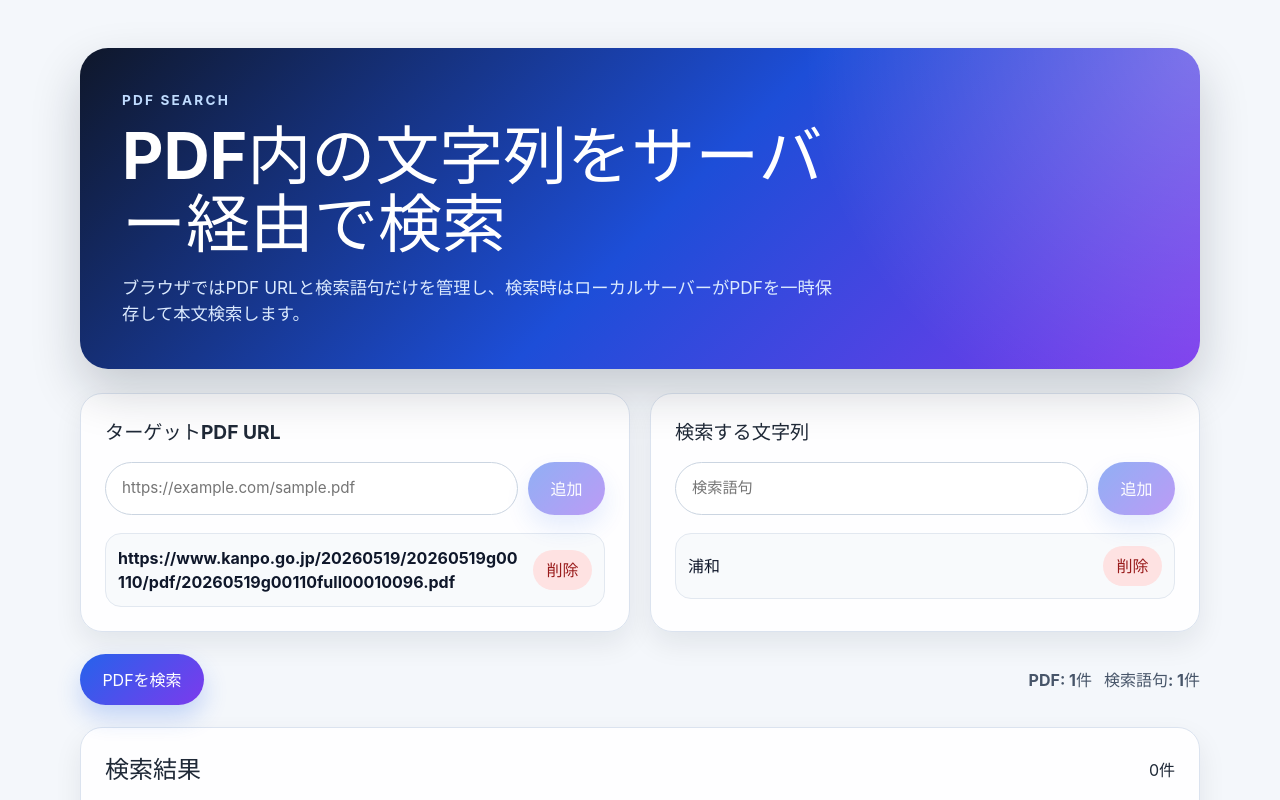
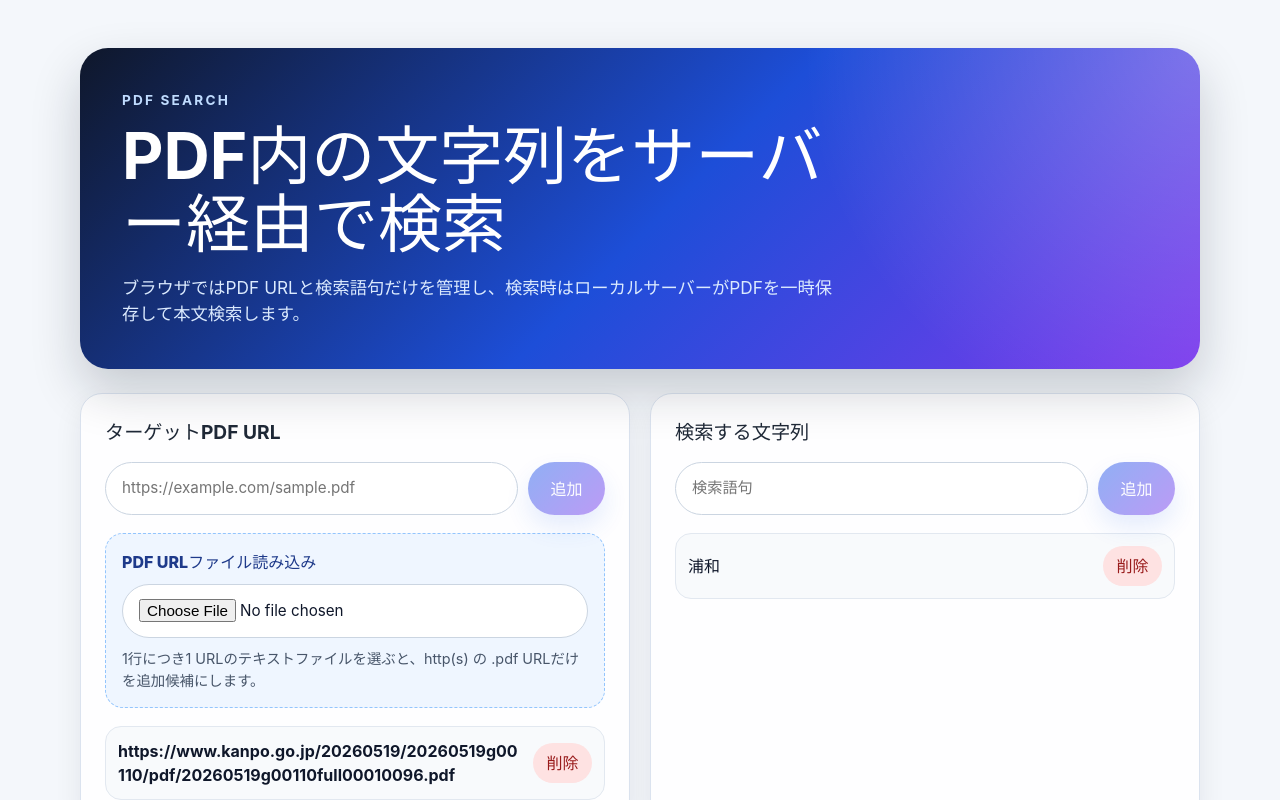
Before and after one commit to cieloazul310/pdf-search, a React (Vite) app: page / in a window 1280 px wide. Shown: the top 800 px of the page. Built offline with nearby package versions, Linux system fonts and the light colour scheme.

Commit message:
Add PDF URL validation and import preview

```diff
--- a/src/App.tsx
+++ b/src/App.tsx
@@ -1,5 +1,5 @@
+import type { ChangeEvent, FormEvent, ReactNode } from "react";
 import { useEffect, useMemo, useState } from "react";
-import type { FormEvent } from "react";
 import type { ApiErrorResponse, PdfSearchResponse, PdfSearchResult } from "../server/types";
 
 const PDF_URLS_STORAGE_KEY = "pdf-search:pdf-urls";
@@ -11,6 +11,11 @@ const DEFAULT_SEARCH_TERMS = ["浦和"];
 
 type SearchStatus = "idle" | "loading" | "done" | "error";
 
+type PdfUrlImportPreview = {
+  validItems: string[];
+  invalidItems: string[];
+};
+
 type ListInputProps = {
   title: string;
   placeholder: string;
@@ -20,7 +25,37 @@ type ListInputProps = {
   onValueChange: (value: string) => void;
   onAdd: () => void;
   onRemove: (index: number) => void;
+  children?: ReactNode;
 };
+
+export function isValidPdfUrl(value: string): boolean {
+  try {
+    const url = new URL(value.trim());
+    const hasAllowedProtocol = url.protocol === "http:" || url.protocol === "https:";
+    // URL.pathname excludes query strings, so .pdf URLs with 官報-style query parameters stay valid.
+    const hasPdfPath = url.pathname.toLowerCase().endsWith(".pdf");
+
+    return hasAllowedProtocol && hasPdfPath;
+  } catch {
+    return false;
+  }
+}
+
+export function normalizeList(items: string[]): string[] {
+  return items.map((item) => item.trim()).filter((item) => item !== "");
+}
+
+export function mergeUniqueItems(currentItems: string[], importedItems: string[]): string[] {
+  const mergedItems: string[] = [];
+
+  for (const item of [...normalizeList(currentItems), ...normalizeList(importedItems)]) {
+    if (!mergedItems.includes(item)) {
+      mergedItems.push(item);
+    }
+  }
+
+  return mergedItems;
+}
 
 function loadSavedList(storageKey: string, fallback: string[]): string[] {
   const rawValue = window.localStorage.getItem(storageKey);
@@ -33,15 +68,10 @@ function loadSavedList(storageKey: string, fallback: string[]): string[] {
     const parsed = JSON.parse(rawValue) as unknown;
 
     if (Array.isArray(parsed)) {
-      return parsed.filter(
-        (item): item is string => typeof item === "string" && item.trim() !== "",
-      );
+      return normalizeList(parsed.filter((item): item is string => typeof item === "string"));
     }
   } catch {
-    return rawValue
-      .split("\n")
-      .map((item) => item.trim())
-      .filter(Boolean);
+    return normalizeList(rawValue.split("\n"));
   }
 
   return fallback;
@@ -56,6 +86,7 @@ function ListInput({
   onValueChange,
   onAdd,
   onRemove,
+  children,
 }: ListInputProps) {
   function handleSubmit(event: FormEvent<HTMLFormElement>) {
     event.preventDefault();
@@ -78,6 +109,8 @@ function ListInput({
       </form>
 
       {items.length === 0 ? <p className="empty-message">{emptyMessage}</p> : null}
+
+      {children}
 
       <ul className="item-list">
         {items.map((item, index) => (
@@ -105,6 +138,8 @@ export default function App() {
   const [results, setResults] = useState<PdfSearchResult[]>([]);
   const [status, setStatus] = useState<SearchStatus>("idle");
   const [errorMessage, setErrorMessage] = useState<string | null>(null);
+  const [pdfUrlErrorMessage, setPdfUrlErrorMessage] = useState<string | null>(null);
+  const [pdfUrlImportPreview, setPdfUrlImportPreview] = useState<PdfUrlImportPreview | null>(null);
 
   const canSearch = useMemo(
     () => pdfUrls.length > 0 && searchTerms.length > 0 && status !== "loading",
@@ -122,13 +157,51 @@ export default function App() {
   function addPdfUrl() {
     const nextValue = pdfUrlInput.trim();
 
-    if (!nextValue || pdfUrls.includes(nextValue)) {
+    if (!nextValue) {
+      setPdfUrlErrorMessage(null);
       setPdfUrlInput("");
       return;
     }
 
-    setPdfUrls((currentItems) => [...currentItems, nextValue]);
+    if (!isValidPdfUrl(nextValue)) {
+      setPdfUrlErrorMessage("http(s) の .pdf URLのみ追加できます。");
+      return;
+    }
+
+    setPdfUrlErrorMessage(null);
+
+    if (pdfUrls.includes(nextValue)) {
+      setPdfUrlInput("");
+      return;
+    }
+
+    setPdfUrls((currentItems) => mergeUniqueItems(currentItems, [nextValue]));
     setPdfUrlInput("");
+  }
+
+  async function importPdfUrlFile(event: ChangeEvent<HTMLInputElement>) {
+    const file = event.target.files?.[0];
+
+    if (!file) {
+      return;
+    }
+
+    const importedItems = normalizeList((await file.text()).split(/\r?\n/));
+    const validItems = importedItems.filter(isValidPdfUrl);
+    const invalidItems = importedItems.filter((item) => !isValidPdfUrl(item));
+
+    setPdfUrlImportPreview({ validItems, invalidItems });
+    event.target.value = "";
+  }
+
+  function applyPdfUrlImport() {
+    if (!pdfUrlImportPreview) {
+      return;
+    }
+
+    setPdfUrls((currentItems) => mergeUniqueItems(currentItems, pdfUrlImportPreview.validItems));
+    setPdfUrlImportPreview(null);
+    setPdfUrlErrorMessage(null);
   }
 
   function addSearchTerm() {
@@ -180,23 +253,83 @@ export default function App() {
         <p className="eyebrow">PDF Search</p>
         <h1>PDF内の文字列をサーバー経由で検索</h1>
         <p className="description">
-          ブラウザではPDF URLと検索語句だけを管理し、検索時はローカルサーバーがPDFを一時保存して本文検索します。
+          ブラウザではPDF
+          URLと検索語句だけを管理し、検索時はローカルサーバーがPDFを一時保存して本文検索します。
         </p>
       </section>
 
-      <div className="input-grid" aria-label="検索条件">
+      <section className="input-grid" aria-label="検索条件">
         <ListInput
           title="ターゲットPDF URL"
           placeholder="https://example.com/sample.pdf"
           emptyMessage="検索対象のPDF URLを追加してください。"
           items={pdfUrls}
           value={pdfUrlInput}
-          onValueChange={setPdfUrlInput}
+          onValueChange={(value) => {
+            setPdfUrlInput(value);
+            setPdfUrlErrorMessage(null);
+          }}
           onAdd={addPdfUrl}
           onRemove={(index) =>
             setPdfUrls((currentItems) => currentItems.filter((_, i) => i !== index))
           }
-        />
+        >
+          {pdfUrlErrorMessage ? <p className="validation-message">{pdfUrlErrorMessage}</p> : null}
+
+          <div className="import-box">
+            <label className="file-import-label" htmlFor="pdf-url-file">
+              PDF URLファイル読み込み
+            </label>
+            <input
+              id="pdf-url-file"
+              type="file"
+              accept=".txt,text/plain"
+              onChange={importPdfUrlFile}
+            />
+            <p className="import-hint">
+              1行につき1 URLのテキストファイルを選ぶと、http(s) の .pdf URLだけを追加候補にします。
+            </p>
+
+            {pdfUrlImportPreview ? (
+              <div className="import-preview" aria-live="polite">
+                <div className="import-preview-header">
+                  <strong>読み込みプレビュー</strong>
+                  <span>
+                    有効 {pdfUrlImportPreview.validItems.length}件 / 追加不可{" "}
+                    {pdfUrlImportPreview.invalidItems.length}件
+                  </span>
+                </div>
+                <div className="import-actions">
+                  <button
+                    type="button"
+                    onClick={applyPdfUrlImport}
+                    disabled={pdfUrlImportPreview.validItems.length === 0}
+                  >
+                    有効なURLを追加
+                  </button>
+                  <button
+                    type="button"
+                    className="secondary-button"
+                    onClick={() => setPdfUrlImportPreview(null)}
+                  >
+                    クリア
+                  </button>
+                </div>
+
+                {pdfUrlImportPreview.invalidItems.length > 0 ? (
+                  <details className="invalid-url-list">
+                    <summary>追加不可のURLを確認</summary>
+                    <ul>
+                      {pdfUrlImportPreview.invalidItems.map((item) => (
+                        <li key={item}>{item}</li>
+                      ))}
+                    </ul>
+                  </details>
+                ) : null}
+              </div>
+            ) : null}
+          </div>
+        </ListInput>
 
         <ListInput
           title="検索する文字列"
@@ -210,7 +343,7 @@ export default function App() {
             setSearchTerms((currentItems) => currentItems.filter((_, i) => i !== index))
           }
         />
-      </div>
+      </section>
 
       <section className="toolbar" aria-label="検索アクション">
         <button type="button" disabled={!canSearch} onClick={handleSearch}>
@@ -238,7 +371,9 @@ export default function App() {
         </div>
 
         {status === "idle" ? <p>検索条件を入力して「PDFを検索」を押してください。</p> : null}
-        {status === "done" && results.length === 0 ? <p>一致する文字列はありませんでした。</p> : null}
+        {status === "done" && results.length === 0 ? (
+          <p>一致する文字列はありませんでした。</p>
+        ) : null}
 
         <ol>
           {results.map((result) => (
--- a/src/styles.css
+++ b/src/styles.css
@@ -177,6 +177,76 @@ input:focus {
   box-shadow: none;
 }
 
+.validation-message {
+  margin: 12px 0 0;
+  color: #b91c1c;
+  font-weight: 700;
+}
+
+.import-box {
+  display: grid;
+  gap: 10px;
+  margin-top: 18px;
+  border: 1px dashed #93c5fd;
+  border-radius: 18px;
+  padding: 16px;
+  background: #eff6ff;
+}
+
+.file-import-label {
+  color: #1e3a8a;
+  font-weight: 800;
+}
+
+.import-hint {
+  margin: 0;
+  color: #475569;
+  font-size: 0.9rem;
+}
+
+.import-preview {
+  display: grid;
+  gap: 12px;
+  border-radius: 16px;
+  padding: 14px;
+  background: #ffffff;
+}
+
+.import-preview-header,
+.import-actions {
+  display: flex;
+  flex-wrap: wrap;
+  align-items: center;
+  justify-content: space-between;
+  gap: 10px;
+}
+
+.import-preview-header span {
+  color: #475569;
+  font-weight: 700;
+}
+
+.secondary-button {
+  color: #334155;
+  background: #e2e8f0;
+  box-shadow: none;
+}
+
+.invalid-url-list summary {
+  cursor: pointer;
+  color: #b91c1c;
+  font-weight: 700;
+}
+
+.invalid-url-list ul {
+  display: grid;
+  gap: 6px;
+  margin: 8px 0 0;
+  padding-left: 1.2rem;
+  color: #7f1d1d;
+  overflow-wrap: anywhere;
+}
+
 .toolbar {
   display: flex;
   align-items: center;
```
